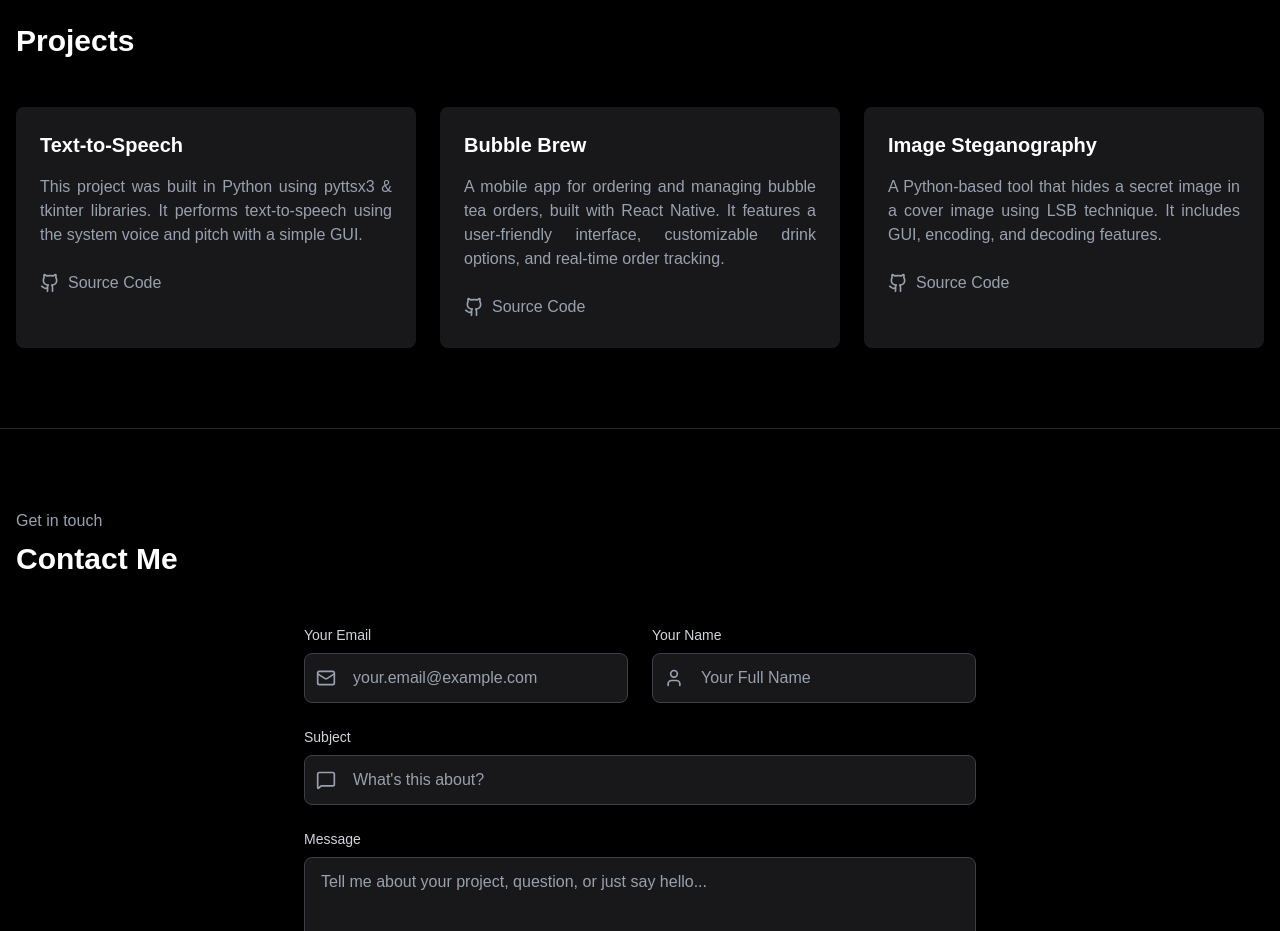
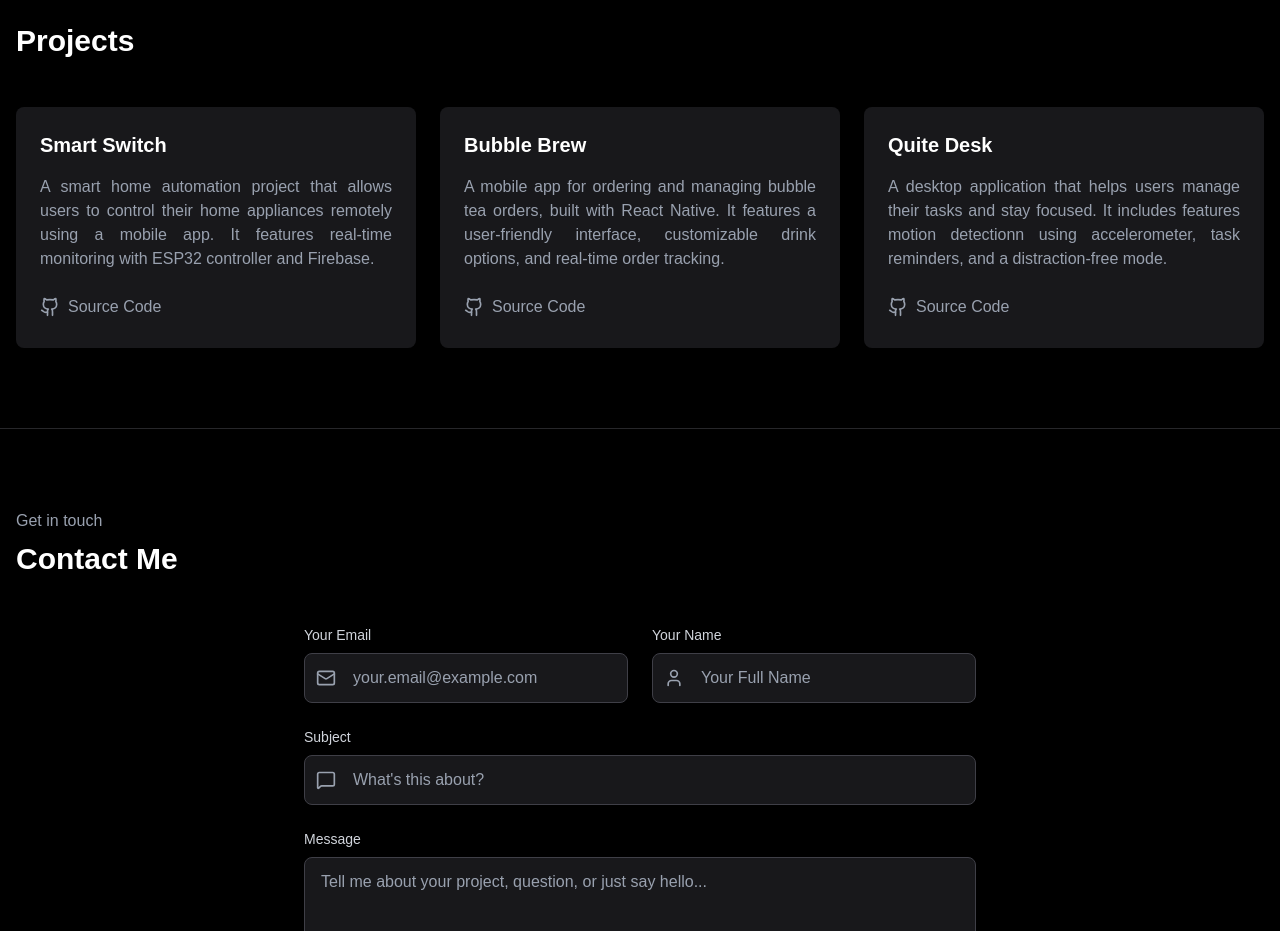
Before and after one commit to roxton75/rudrx-devport, a Next.js app: page / in a window 1280 px wide. Shown: the part 2220-3151 px from the top of the page. Built offline with nearby package versions, Linux system fonts and the light colour scheme.

Commit message:
Updated Projects Sections

```diff
--- a/src/portfolio.tsx
+++ b/src/portfolio.tsx
@@ -501,10 +501,10 @@ export default function Portfolio() {
         <div className="grid grid-cols-1 sm:grid-cols-2 lg:grid-cols-3 gap-4 md:gap-6">
           {[
             {
-              title: "Text-to-Speech",
+              title: "Smart Switch",
               description:
-                "This project was built in Python using pyttsx3 & tkinter libraries. It performs text-to-speech using the system voice and pitch with a simple GUI.",
-              link: "https://github.com/roxton75/Text-to-Speech-in-Python",
+                "A smart home automation project that allows users to control their home appliances remotely using a mobile app. It features real-time monitoring with ESP32 controller and Firebase.",
+              link: "https://github.com/roxton75/Smart-Switch",
             },
             {
               title: "Bubble Brew",
@@ -513,10 +513,10 @@ export default function Portfolio() {
               link: "https://github.com/roxton75/BubbleBrew-Expo-React-Native",
             },
             {
-              title: "Image Steganography",
+              title: "Quite Desk",
               description:
-                "A Python-based tool that hides a secret image in a cover image using LSB technique. It includes GUI, encoding, and decoding features.",
-              link: "https://github.com/roxton75/Image-Steganography-in-Python",
+                "A desktop application that helps users manage their tasks and stay focused. It includes features motion detectionn using accelerometer, task reminders, and a distraction-free mode.",
+              link: "https://github.com/roxton75/QuiteDesk",
             },
           ].map((project) => (
             <div
```
